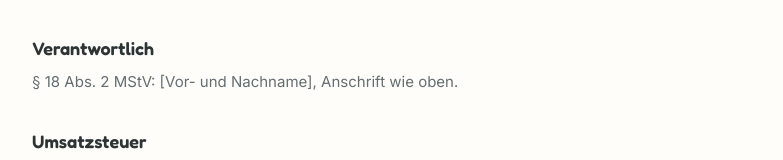
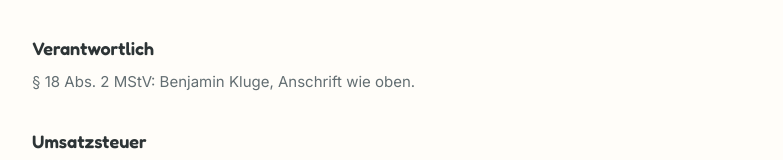
Before and after one commit to 13Ben37/appgrade-web, a plain HTML site: page imprint.html in a window 1280 px wide. Shown: the part 440-600 px from the top of the page, without its empty margins (248-1031 px from the left). Drawn offline with nearby package versions, Linux system fonts and the light colour scheme.

Commit message:
Update imprint.html

```diff
--- a/imprint.html
+++ b/imprint.html
@@ -61,7 +61,7 @@
 
         <section>
           <h2 class="mb-2 font-display text-lg font-semibold text-ink">Verantwortlich</h2>
-          <p>§ 18 Abs. 2 MStV: [Vor- und Nachname], Anschrift wie oben.</p>
+          <p>§ 18 Abs. 2 MStV: Benjamin Kluge, Anschrift wie oben.</p>
         </section>
 
         <section>
```
